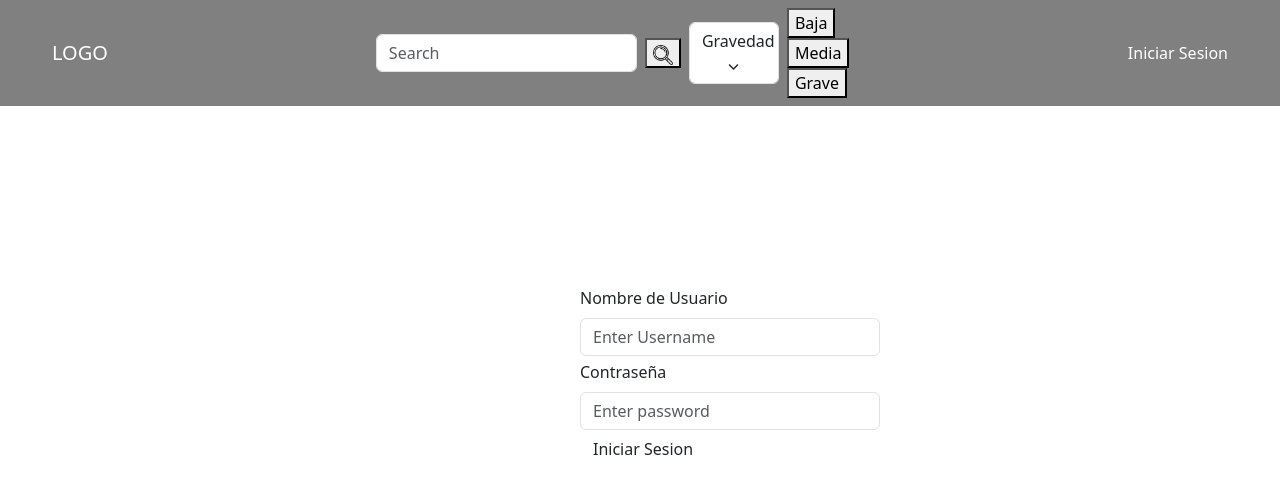
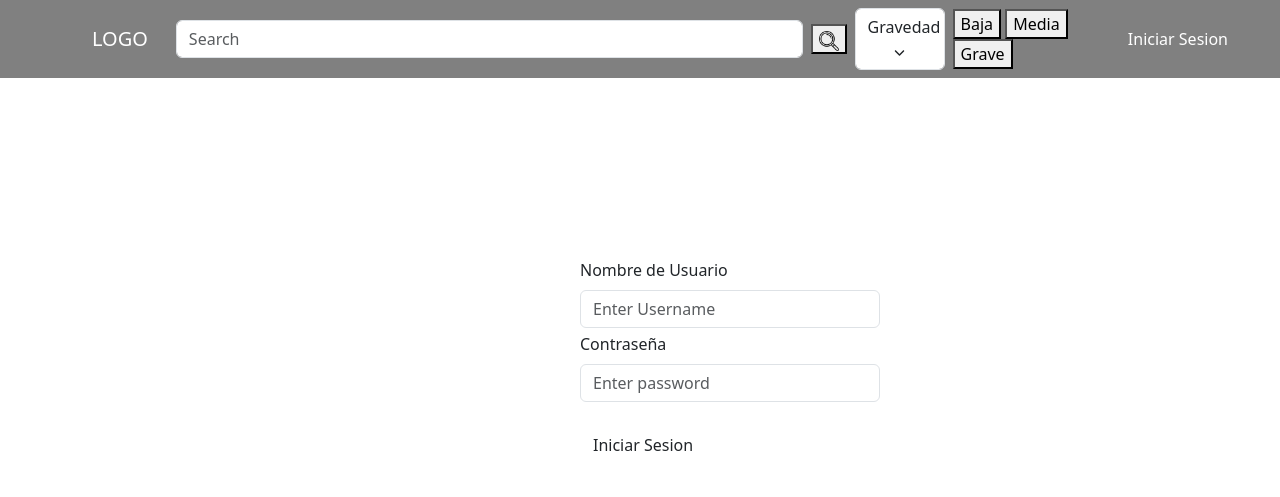
Before and after one commit to WalidArangoya/AulaFix-Grupo1, a PHP site: page /login.php in a window 1280 px wide; the page is wider, and only the part inside the window is pictured. Shown: the top 497 px of that part. Run offline with PHP 8.4, Linux system fonts and the light colour scheme; some libraries are stand-ins or nearby versions.

Commit message:
inicio de sesion y navbar

```diff
--- a/css/estilos.css
+++ b/css/estilos.css
@@ -16,7 +16,7 @@
 }
 #logo{
     position: relative;
-    left: 40px;
+    left: 80px;
 }
 #login{
     position: relative;
@@ -29,12 +29,3 @@ nav{
 #filtro{
     width: 90px;
 }
-#searchbar{
-    width: 100% !important;
-    max-width: 500px !important;
-    height: 100%;
-    max-height: 40px !important;
-}
-#inicioSesion{
-    max-width: 80px !important;
-}
--- a/login.php
+++ b/login.php
@@ -1,7 +1,4 @@
-<?php
 
-
-?>
 <!DOCTYPE html>
 <html lang="en">
 <head>
@@ -18,7 +15,7 @@
             <div class="nav-item" id="logo">
                 <a class="navbar-brand active"  href="index.php">LOGO</a>
             </div>
-            <div class="nav-item flex-grow-1 mx-3" style="max-width: 500px;">
+            <div class="nav-item flex-grow-1 mx-3" style="max-width: 900px;">
                 <form class="hstack gap-2">
                     <input class="form-control" placeholder="Search"/>
                     <button class="btn-solid theme-secondary" type="submit"><img src="img/lupa.png" id="lupa"></button>
@@ -26,7 +23,8 @@
                         data-bs-toggle="combobox"
                         data-bs-name="country"
                         data-bs-placeholder="Gravedad"
-                        id="filtro">
+                        id="filtro"
+                        style="max-width: 120px">
                         <span class="combobox-value">Gravedad</span>
                         <svg class="combobox-caret" width="13" height="16" viewBox="0 0 10 16" fill="none" xmlns="http://www.w3.org/2000/svg"><path d="M0.46967 5.46967C0.762563 5.17678 1.23744 5.17678 1.53033 5.46967L5 8.93934L8.46967 5.46967C8.76256 5.17678 9.23744 5.17678 9.53033 5.46967C9.82322 5.76256 9.82322 6.23744 9.53033 6.53033L5.53033 10.5303C5.23744 10.8232 4.76256 10.8232 4.46967 10.5303L0.46967 6.53033C0.176777 6.23744 0.176777 5.76256 0.46967 5.46967Z" fill="currentcolor"/></svg>
                     </button>
@@ -44,11 +42,11 @@
         </div>
     </nav>
 
-    <form action="" method="GET" id="form1">
+    <form action="" method="GET" id="form1" style="max-width: 400px;">
         <div class="form-group">
             <div class="form-field">
                 <label for="fieldText" class="form-label">Nombre de Usuario</label>
-                <input type="text" class="form-control" id="fieldText" placeholder="Enter Username">
+                <input type="text" class="form-control" style="max-width: 300px" id="usuario" placeholder="Enter Username">
                 <div class="form-text">
                 </div>
             </div>
@@ -57,7 +55,8 @@
                 <label for="password2" class="form-label">Contraseña</label>
                 <input type="password" class="form-control" id="password" placeholder="Enter password">
             </div>
-            <button type="button" class="btn">Iniciar Sesion</button>
+            <br>
+            <button type="button" class="btn" id="iniciarSesion" style="max-width: 150px;">Iniciar Sesion</button>
         </div>
     </form>
 </body>
```
